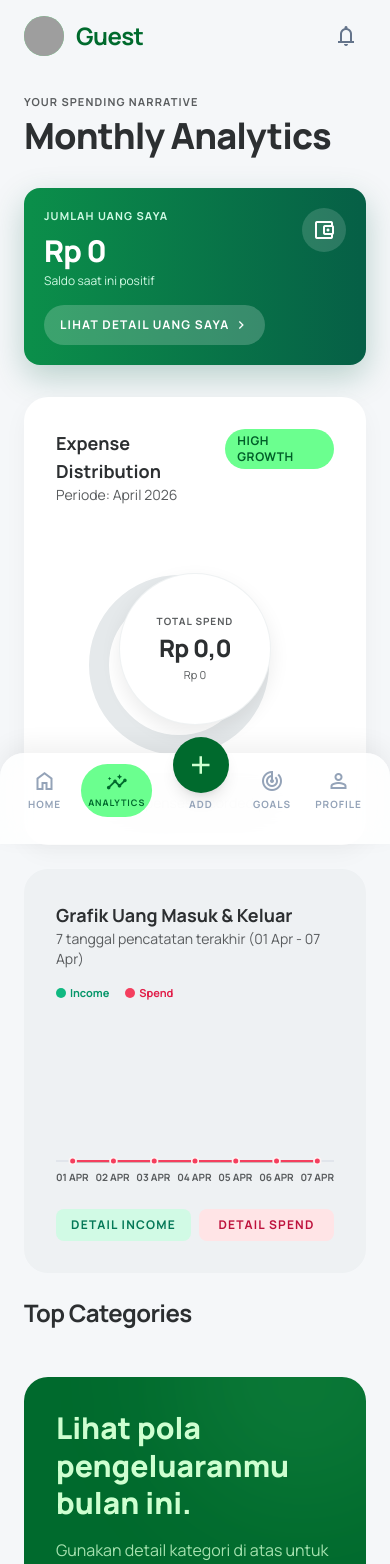
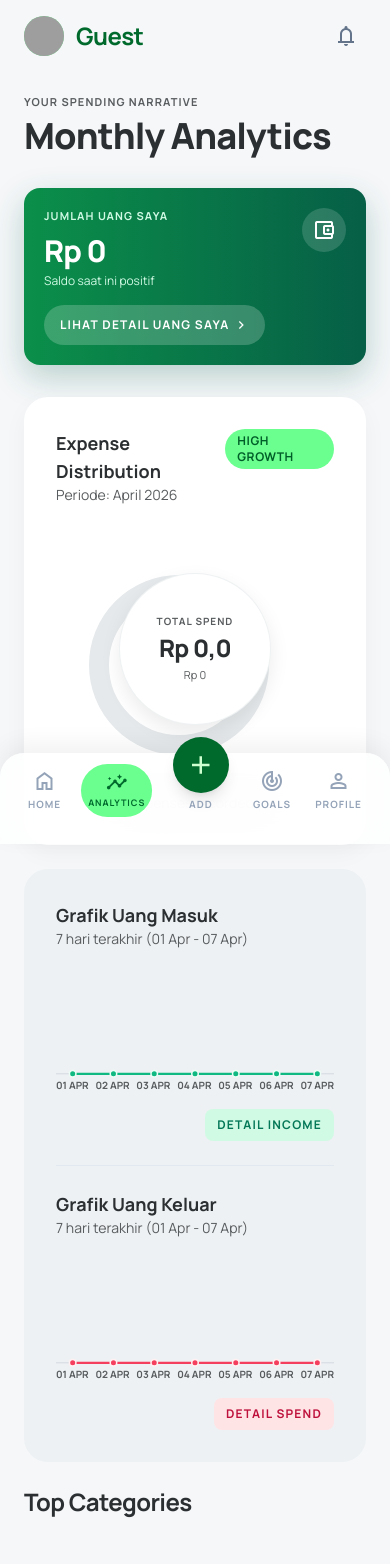
Before and after one commit to Fadilraflians/Apps-Duitflow, a React (Vite) app: page /analytics in a window 390 px wide. Shown: the top 1564 px of the page. Built offline with nearby package versions, Linux system fonts and the light colour scheme; grey boxes are pictures that could not be loaded.

Commit message:
Update dashboard to daily spend and split analytic charts

```diff
--- a/src/screens/Analytics.jsx
+++ b/src/screens/Analytics.jsx
@@ -130,6 +130,8 @@ export default function Analytics() {
     0,
     ...cashflowSeries.map((d) => Math.max(d.income, d.spend))
   );
+  const maxDailyIncome = Math.max(0, ...cashflowSeries.map(d => d.income));
+  const maxDailySpend = Math.max(0, ...cashflowSeries.map(d => d.spend));
   const dailyRangeLabel =
     cashflowSeries[0]?.label === cashflowSeries[cashflowSeries.length - 1]?.label
       ? cashflowSeries[0]?.label
@@ -233,160 +235,94 @@ export default function Analytics() {
             </div>
           </div>
 
-          <div className="md:col-span-5 bg-surface-container-low rounded-xl p-8 flex flex-col">
+          <div className="md:col-span-5 bg-surface-container-low rounded-xl p-8 flex flex-col gap-6">
+
+            {/* Income Section */}
+            <div>
               <div className="mb-4">
-              <h2 className="text-lg font-bold">Grafik Uang Masuk &amp; Keluar</h2>
-              <p className="text-sm text-on-surface-variant">7 tanggal pencatatan terakhir ({dailyRangeLabel})</p>
+                <h2 className="text-lg font-bold">Grafik Uang Masuk</h2>
+                <p className="text-sm text-on-surface-variant">7 hari terakhir ({dailyRangeLabel})</p>
               </div>
-            <div className="flex items-center gap-4 text-[11px] font-bold mb-2">
-              <span className="inline-flex items-center gap-1 text-emerald-600"><span className="w-2.5 h-2.5 rounded-full bg-emerald-500" />Income</span>
-              <span className="inline-flex items-center gap-1 text-rose-600"><span className="w-2.5 h-2.5 rounded-full bg-rose-500" />Spend</span>
-            </div>
-            <div className="relative h-40 mt-4">
+              <div className="relative h-32 mt-4">
                 <svg className="absolute inset-0 w-full h-full">
-                {/* grid line */}
-                <line
-                  x1="0"
-                  y1="85%"
-                  x2="100%"
-                  y2="85%"
-                  stroke="rgba(148,163,184,0.3)"
-                  strokeWidth="1"
-                />
+                  <line x1="0" y1="85%" x2="100%" y2="85%" stroke="rgba(148,163,184,0.3)" strokeWidth="1" />
                   {cashflowSeries.map((day, idx) => {
                     if (idx === 0) return null;
                     const prev = cashflowSeries[idx - 1];
                     const x1 = xAt(idx - 1, cashflowSeries.length);
                     const x2 = xAt(idx, cashflowSeries.length);
-                  const yScale = maxDaily || 1;
+                    const yScale = maxDailyIncome || 1;
                     const y1 = 85 - (prev.income / yScale) * 70;
                     const y2 = 85 - (day.income / yScale) * 70;
                     return (
-                    <line
-                      // eslint-disable-next-line react/no-array-index-key
-                      key={`income-line-${idx}`}
-                      x1={`${x1}%`}
-                      y1={`${y1}%`}
-                      x2={`${x2}%`}
-                      y2={`${y2}%`}
-                      stroke="#10b981"
-                      strokeWidth="2.25"
-                      strokeLinecap="round"
-                    />
+                      <line key={`incoline-${idx}`} x1={`${x1}%`} y1={`${y1}%`} x2={`${x2}%`} y2={`${y2}%`} stroke="#10b981" strokeWidth="2.25" strokeLinecap="round" />
                     );
                   })}
+                  {cashflowSeries.map((day, idx) => {
+                    const x = xAt(idx, cashflowSeries.length);
+                    const yScale = maxDailyIncome || 1;
+                    const yIncome = 85 - (day.income / yScale) * 70;
+                    const displayIncome = day.income >= 1000000 ? (day.income / 1000000).toFixed(1).replace('.0', '') + 'M' : (day.income >= 1000 ? (day.income / 1000).toFixed(0) + 'k' : (day.income > 0 ? day.income.toString() : ''));
+                    return (
+                      <g key={`incodot-${idx}`}>
+                        {displayIncome && <text x={`${x}%`} y={`${yIncome - 8}%`} textAnchor="middle" fill="#10b981" fontSize="9" fontWeight="bold" className="dark:fill-emerald-400 select-none pointer-events-none drop-shadow-sm">{displayIncome}</text>}
+                        <circle cx={`${x}%`} cy={`${yIncome}%`} r="3.25" fill="#10b981" stroke="#ecfdf5" strokeWidth="1.5"><title>{`${day.label} Income: ${formatIDR(day.income)}`}</title></circle>
+                      </g>
+                    );
+                  })}
+                </svg>
+                <div className="absolute inset-x-0 bottom-0 flex justify-between text-[10px] font-bold uppercase text-on-surface-variant">
+                  {cashflowSeries.map((d) => <span key={`inl-${d.key}`}>{d.label}</span>)}
+                </div>
+              </div>
+              <div className="mt-4 flex justify-end">
+                <Link to="/cashflow-details/income" className="px-3 py-2 rounded-lg text-xs font-bold uppercase tracking-widest transition-colors bg-emerald-100 text-emerald-700 dark:bg-emerald-900/40 dark:text-emerald-300">Detail Income</Link>
+              </div>
+            </div>
+
+            <hr className="border-slate-200 dark:border-slate-800" />
+
+            {/* Spend Section */}
+            <div>
+              <div className="mb-4">
+                <h2 className="text-lg font-bold">Grafik Uang Keluar</h2>
+                <p className="text-sm text-on-surface-variant">7 hari terakhir ({dailyRangeLabel})</p>
+              </div>
+              <div className="relative h-32 mt-4">
+                <svg className="absolute inset-0 w-full h-full">
+                  <line x1="0" y1="85%" x2="100%" y2="85%" stroke="rgba(148,163,184,0.3)" strokeWidth="1" />
                   {cashflowSeries.map((day, idx) => {
                     if (idx === 0) return null;
                     const prev = cashflowSeries[idx - 1];
                     const x1 = xAt(idx - 1, cashflowSeries.length);
                     const x2 = xAt(idx, cashflowSeries.length);
-                  const yScale = maxDaily || 1;
+                    const yScale = maxDailySpend || 1;
                     const y1 = 85 - (prev.spend / yScale) * 70;
                     const y2 = 85 - (day.spend / yScale) * 70;
                     return (
-                    <line
-                      // eslint-disable-next-line react/no-array-index-key
-                      key={`spend-line-${idx}`}
-                      x1={`${x1}%`}
-                      y1={`${y1}%`}
-                      x2={`${x2}%`}
-                      y2={`${y2}%`}
-                      stroke="#f43f5e"
-                      strokeWidth="2.25"
-                      strokeLinecap="round"
-                    />
+                      <line key={`spline-${idx}`} x1={`${x1}%`} y1={`${y1}%`} x2={`${x2}%`} y2={`${y2}%`} stroke="#f43f5e" strokeWidth="2.25" strokeLinecap="round" />
                     );
                   })}
                   {cashflowSeries.map((day, idx) => {
                     const x = xAt(idx, cashflowSeries.length);
-                  const yScale = maxDaily || 1;
-                  const yIncome = 85 - (day.income / yScale) * 70;
+                    const yScale = maxDailySpend || 1;
                     const ySpend = 85 - (day.spend / yScale) * 70;
-
-                  const formatCompactLine = (val) => {
-                    if (!val || val <= 0) return '';
-                    if (val >= 1000000) return (val / 1000000).toFixed(1).replace('.0', '') + 'M';
-                    if (val >= 1000) return (val / 1000).toFixed(0) + 'k';
-                    return val.toString();
-                  };
-
-                  const displayIncome = formatCompactLine(day.income);
-                  const displaySpend = formatCompactLine(day.spend);
-
+                    const displaySpend = day.spend >= 1000000 ? (day.spend / 1000000).toFixed(1).replace('.0', '') + 'M' : (day.spend >= 1000 ? (day.spend / 1000).toFixed(0) + 'k' : (day.spend > 0 ? day.spend.toString() : ''));
                     return (
-                    <g
-                      // eslint-disable-next-line react/no-array-index-key
-                      key={`dot-${idx}`}
-                    >
-                      {displayIncome && (
-                        <text
-                          x={`${x}%`}
-                          y={`${yIncome - 8}%`}
-                          textAnchor="middle"
-                          fill="#10b981"
-                          fontSize="9"
-                          fontWeight="bold"
-                          className="dark:fill-emerald-400 select-none pointer-events-none drop-shadow-sm"
-                        >
-                          {displayIncome}
-                        </text>
-                      )}
-                      {displaySpend && (
-                        <text
-                          x={`${x}%`}
-                          y={`${ySpend - 8}%`}
-                          textAnchor="middle"
-                          fill="#f43f5e"
-                          fontSize="9"
-                          fontWeight="bold"
-                          className="dark:fill-rose-400 select-none pointer-events-none drop-shadow-sm"
-                        >
-                          {displaySpend}
-                        </text>
-                      )}
-                      <circle
-                        cx={`${x}%`}
-                        cy={`${yIncome}%`}
-                        r="3.25"
-                        fill="#10b981"
-                        stroke="#ecfdf5"
-                        strokeWidth="1.5"
-                      >
-                        <title>{`${day.label} Income: ${formatIDR(day.income)}`}</title>
-                      </circle>
-                      <circle
-                        cx={`${x}%`}
-                        cy={`${ySpend}%`}
-                        r="3.25"
-                        fill="#f43f5e"
-                        stroke="#fff1f2"
-                        strokeWidth="1.5"
-                      >
-                        <title>{`${day.label} Spend: ${formatIDR(day.spend)}`}</title>
-                      </circle>
+                      <g key={`spdot-${idx}`}>
+                        {displaySpend && <text x={`${x}%`} y={`${ySpend - 8}%`} textAnchor="middle" fill="#f43f5e" fontSize="9" fontWeight="bold" className="dark:fill-rose-400 select-none pointer-events-none drop-shadow-sm">{displaySpend}</text>}
+                        <circle cx={`${x}%`} cy={`${ySpend}%`} r="3.25" fill="#f43f5e" stroke="#fff1f2" strokeWidth="1.5"><title>{`${day.label} Spend: ${formatIDR(day.spend)}`}</title></circle>
                       </g>
                     );
                   })}
                 </svg>
                 <div className="absolute inset-x-0 bottom-0 flex justify-between text-[10px] font-bold uppercase text-on-surface-variant">
-                {cashflowSeries.map((d) => (
-                  <span key={d.key}>{d.label}</span>
-                ))}
+                  {cashflowSeries.map((d) => <span key={`spl-${d.key}`}>{d.label}</span>)}
                 </div>
               </div>
-            <div className="mt-6 grid grid-cols-2 gap-2">
-              <Link
-                to="/cashflow-details/income"
-                className="px-3 py-2 rounded-lg text-xs font-bold uppercase tracking-widest transition-colors bg-emerald-100 text-emerald-700 dark:bg-emerald-900/40 dark:text-emerald-300 text-center"
-              >
-                Detail Income
-              </Link>
-              <Link
-                to="/cashflow-details/spend"
-                className="px-3 py-2 rounded-lg text-xs font-bold uppercase tracking-widest transition-colors bg-rose-100 text-rose-700 dark:bg-rose-900/40 dark:text-rose-300 text-center"
-              >
-                Detail Spend
-              </Link>
+              <div className="mt-4 flex justify-end">
+                <Link to="/cashflow-details/spend" className="px-3 py-2 rounded-lg text-xs font-bold uppercase tracking-widest transition-colors bg-rose-100 text-rose-700 dark:bg-rose-900/40 dark:text-rose-300">Detail Spend</Link>
+              </div>
             </div>
           </div>
 
--- a/src/screens/HomeDashboard.jsx
+++ b/src/screens/HomeDashboard.jsx
@@ -31,6 +31,10 @@ export default function HomeDashboard() {
       setNewLimitAmt('');
     }
   };
+
+  const dailySpend = transactions
+    .filter(tx => tx.negative && new Date(tx.time).toDateString() === new Date().toDateString())
+    .reduce((acc, tx) => acc + tx.amount, 0);
 
   // Determine budget warnings
   const monthlyLimit = user?.monthly_limit || 0;
@@ -172,9 +176,9 @@ export default function HomeDashboard() {
           {/* Spending Card (Dynamic with Limit logic) */}
           <div className="bg-[#73fbbc] dark:bg-[#004a1d] rounded-2xl p-5 flex flex-col justify-between aspect-square group shadow-[0_8px_24px_rgba(115,251,188,0.2)] dark:shadow-none hover:shadow-[0_12px_32px_rgba(115,251,188,0.3)] transition-all">
             <div>
-              <span className="text-[#004a1d] dark:text-[#6bff8f]/70 text-[9px] font-bold uppercase tracking-widest">This Month's Spending</span>
+              <span className="text-[#004a1d] dark:text-[#6bff8f]/70 text-[9px] font-bold uppercase tracking-widest">Today's Spending</span>
               <p className="font-['Plus_Jakarta_Sans'] text-[#004a1d] dark:text-[#6bff8f] font-extrabold text-xl mt-1 tracking-tight">
-                {formatIDR(monthlySpend)}
+                {formatIDR(dailySpend)}
               </p>
             </div>
 
```
Lines whose indentation alone changed are shown as unchanged.
